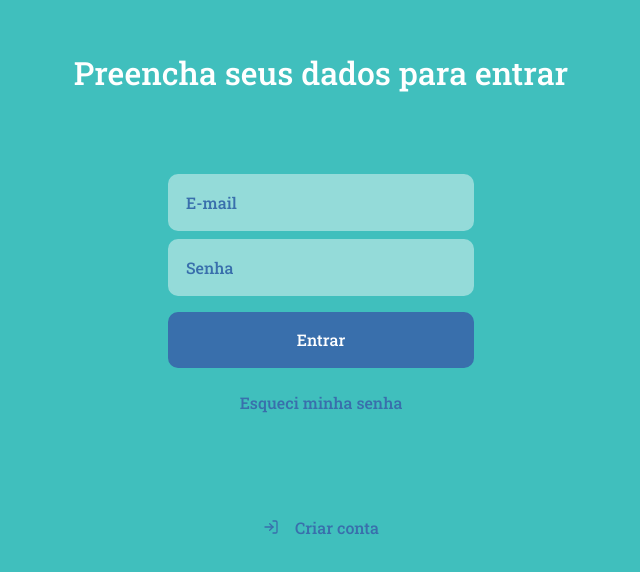
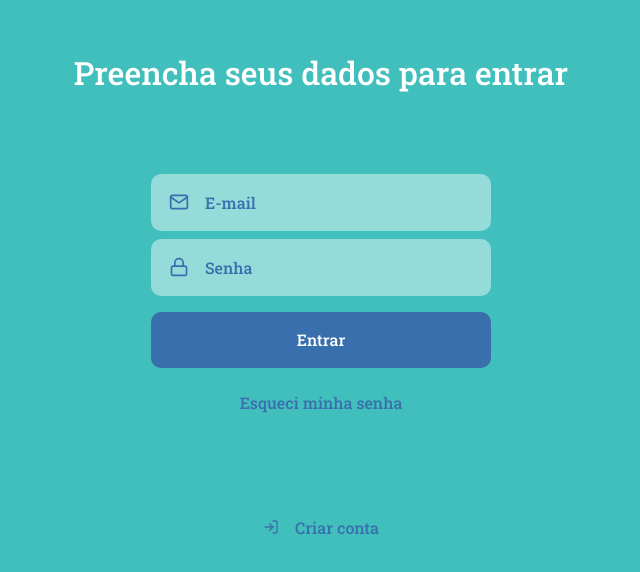
Before and after one commit to cicero-cit/basic-front, a React (Create React App) app: page /signin in a window 1280 px wide. Shown: the part 106-678 px from the top of the page, without its empty margins (319-959 px from the left). Built offline with nearby package versions, Linux system fonts and the light colour scheme.

Commit message:
Isolando componentes

```diff
--- /dev/null
+++ b/src/components/Button/index.tsx
@@ -0,0 +1,12 @@
+import React, { ButtonHTMLAttributes } from 'react';
+import { Container } from './styles';
+
+type ButtonProps = ButtonHTMLAttributes<HTMLButtonElement>;
+
+const Button: React.FC<ButtonProps> = ({ children, ...rest }) => (
+  <Container type="button" {...rest}>
+    {children}
+  </Container>
+);
+
+export default Button;
--- /dev/null
+++ b/src/components/Button/styles.ts
@@ -0,0 +1,19 @@
+import { shade } from 'polished';
+import styled from 'styled-components';
+import { Theme } from '../../styles/theme';
+
+export const Container = styled.button`
+  background: ${props => props.theme.darkBlue};
+  height: 56px;
+  border-radius: 10px;
+  border: 0;
+  padding: 0 16px;
+  color: ${props => props.theme.white};
+  width: 100%;
+  font-weight: 500;
+  margin-top: 16px;
+
+  &:hover {
+    background: ${shade(0.2, Theme.darkBlue)};
+  }
+`;
--- /dev/null
+++ b/src/components/Input/index.tsx
@@ -0,0 +1,17 @@
+import React, { InputHTMLAttributes } from 'react';
+import { IconBaseProps } from 'react-icons/lib/cjs';
+import { Container } from './styles';
+
+interface InputProps extends InputHTMLAttributes<HTMLInputElement> {
+  name: string;
+  icon: React.ComponentType<IconBaseProps>;
+}
+
+const Input: React.FC<InputProps> = ({ icon: Icon, ...rest }) => (
+  <Container>
+    {Icon && <Icon size={20} />}
+    <input {...rest} />
+  </Container>
+);
+
+export default Input;
--- /dev/null
+++ b/src/components/Input/styles.ts
@@ -0,0 +1,31 @@
+import styled from 'styled-components';
+
+export const Container = styled.div`
+  background: ${props => props.theme.lightBlue};
+  border-radius: 10px;
+  border: 2px solid ${props => props.theme.lightBlue};
+  padding: 16px;
+  width: 100%;
+  color: ${props => props.theme.darkBlue};
+  display: flex;
+  align-items: center;
+
+  & + div {
+    margin-top: 8px;
+  }
+
+  input {
+    background-color: transparent;
+    flex: 1;
+    border: 0;
+    color: ${props => props.theme.darkBlue};
+
+    &::placeholder {
+      color: ${props => props.theme.darkBlue};
+    }
+  }
+
+  svg {
+    margin-right: 16px;
+  }
+`;
--- a/src/pages/SignIn/index.tsx
+++ b/src/pages/SignIn/index.tsx
@@ -1,17 +1,19 @@
 import React from 'react';
-import { FiLogIn } from 'react-icons/fi';
+import { FiLogIn, FiMail, FiLock } from 'react-icons/fi';
 import { Container, Content } from './styles';
+import Input from '../../components/Input';
+import Button from '../../components/Button';
 
 const SignIn: React.FC = () => (
   <Container>
     <Content>
       <h1>Preencha seus dados para entrar</h1>
       <form>
-        <input placeholder="E-mail" />
+        <Input name="email" icon={FiMail} placeholder="E-mail" />
 
-        <input type="password" placeholder="Senha" />
+        <Input name="name" icon={FiLock} type="password" placeholder="Senha" />
 
-        <button type="submit">Entrar</button>
+        <Button type="submit">Entrar</Button>
 
         <a href="forgot">Esqueci minha senha</a>
       </form>
--- a/src/pages/SignIn/styles.ts
+++ b/src/pages/SignIn/styles.ts
@@ -15,41 +15,13 @@
   place-content: center;
   text-align: center;
   width: 100%;
+  h1 {
+    color: ${props => props.theme.white};
+  }
   form {
     margin: 80px 0;
     width: 340px;
     text-align: center;
-    h1 {
-      margin-bottom: 24px;
-    }
-    input {
-      background: ${props => props.theme.lightBlue};
-      border-radius: 10px;
-      border: 2px solid ${props => props.theme.lightBlue};
-      padding: 16px;
-      width: 90%;
-      color: ${props => props.theme.darkBlue};
-      &::placeholder {
-        color: ${props => props.theme.darkBlue};
-      }
-      & + input {
-        margin-top: 8px;
-      }
-    }
-    button {
-      background: ${props => props.theme.darkBlue};
-      height: 56px;
-      border-radius: 10px;
-      border: 0;
-      padding: 0 16px;
-      color: ${props => props.theme.white};
-      width: 90%;
-      font-weight: 500;
-      margin-top: 16px;
-      &:hover {
-        background: ${shade(0.2, Theme.darkBlue)};
-      }
-    }
     a {
       color: ${props => props.theme.darkBlue};
       display: block;
```
